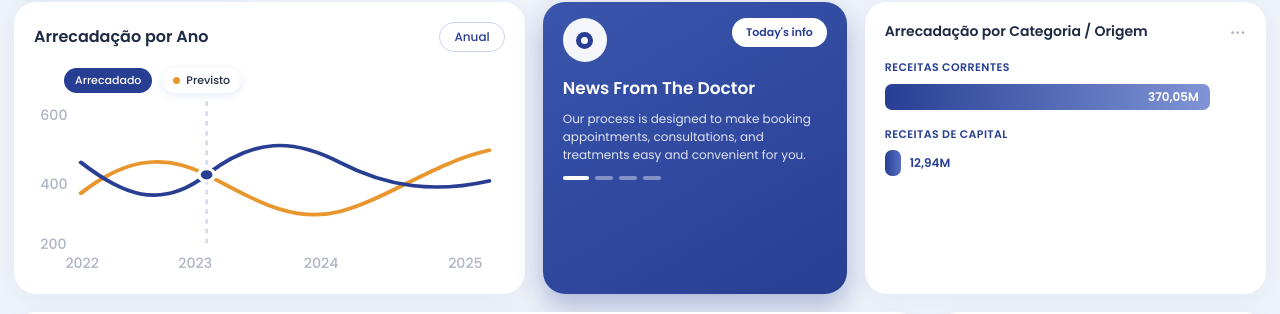
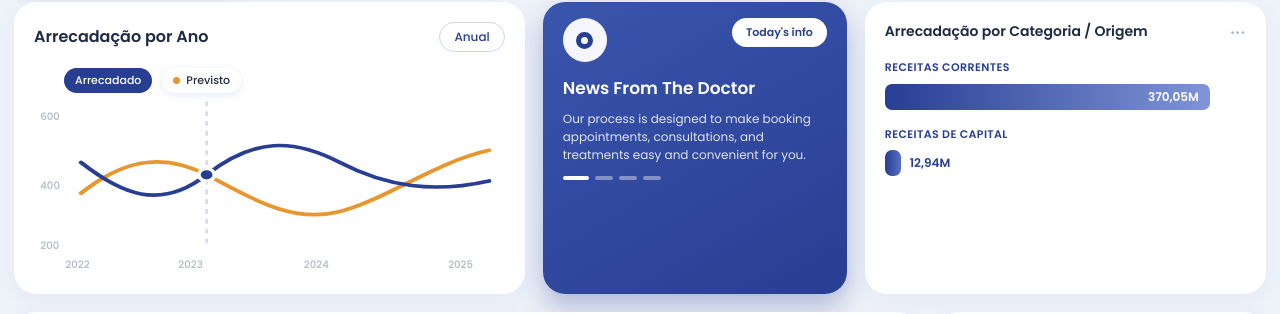
Before and after one commit to thiagolessa08-sys/Aruja, a Next.js app: page /dashboard in a window 1280 px wide. Shown: the part 373-687 px from the top of the page. Built offline with nearby package versions, Linux system fonts and the light colour scheme.

Commit message:
Reduz mais a fonte dos eixos do gráfico Arrecadação por Ano

```diff
--- a/app/dashboard/page.tsx
+++ b/app/dashboard/page.tsx
@@ -240,19 +240,19 @@ export default function DashboardPage() {
                 </span>
               </div>
               <svg viewBox="0 0 300 130" width="100%" style={{ display: 'block' }}>
-                <text x="4" y="32" fontSize="9" fill="#aeb6c6" style={axisFont}>600</text>
-                <text x="4" y="76" fontSize="9" fill="#aeb6c6" style={axisFont}>400</text>
-                <text x="4" y="114" fontSize="9" fill="#aeb6c6" style={axisFont}>200</text>
+                <text x="4" y="32" fontSize="6.5" fill="#aeb6c6" style={axisFont}>600</text>
+                <text x="4" y="76" fontSize="6.5" fill="#aeb6c6" style={axisFont}>400</text>
+                <text x="4" y="114" fontSize="6.5" fill="#aeb6c6" style={axisFont}>200</text>
                 <g transform="matrix(1,0,0,0.78,0,4.4)">
                   <line x1="110" y1="20" x2="110" y2="140" stroke="#cfd8e8" strokeWidth="1.5" strokeDasharray="4 4" />
                   <path d="M30 95 C55 70 80 60 110 80 C140 100 165 120 195 110 C225 100 255 70 290 60" fill="none" stroke="#e8962e" strokeWidth="3" strokeLinecap="round" />
                   <path d="M30 70 C55 95 80 110 110 80 C140 50 165 50 195 70 C225 90 255 95 290 85" fill="none" stroke="#283e93" strokeWidth="3" strokeLinecap="round" />
                   <circle cx="110" cy="80" r="5" fill="#283e93" stroke="#fff" strokeWidth="2.5" />
                 </g>
-                <text x="20" y="126" fontSize="9" fill="#aeb6c6" style={axisFont}>2022</text>
-                <text x="92" y="126" fontSize="9" fill="#aeb6c6" style={axisFont}>2023</text>
-                <text x="172" y="126" fontSize="9" fill="#aeb6c6" style={axisFont}>2024</text>
-                <text x="264" y="126" fontSize="9" fill="#aeb6c6" style={axisFont}>2025</text>
+                <text x="20" y="126" fontSize="6.5" fill="#aeb6c6" style={axisFont}>2022</text>
+                <text x="92" y="126" fontSize="6.5" fill="#aeb6c6" style={axisFont}>2023</text>
+                <text x="172" y="126" fontSize="6.5" fill="#aeb6c6" style={axisFont}>2024</text>
+                <text x="264" y="126" fontSize="6.5" fill="#aeb6c6" style={axisFont}>2025</text>
                 {[{ x: 10, w: 72 }, { x: 82, w: 73 }, { x: 155, w: 72 }, { x: 227, w: 73 }].map((r, i) => (
                   <rect key={i} onMouseEnter={() => setTip(REPORT[i])} x={r.x} y="0" width={r.w} height="120" fill="transparent" pointerEvents="all" />
                 ))}
```
